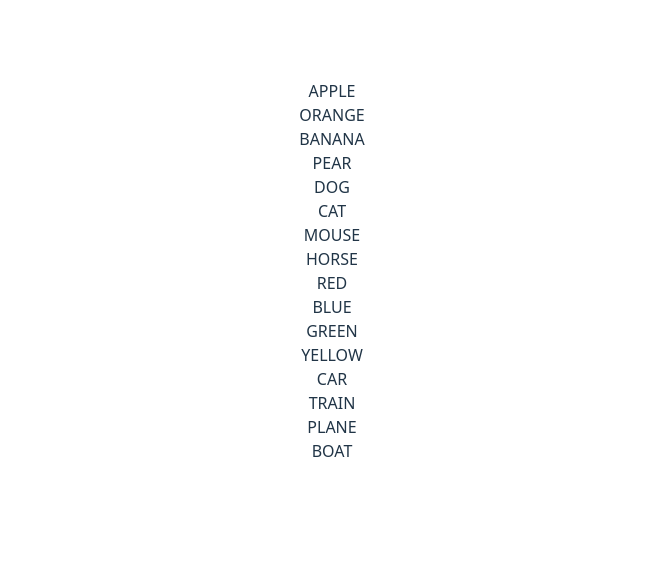
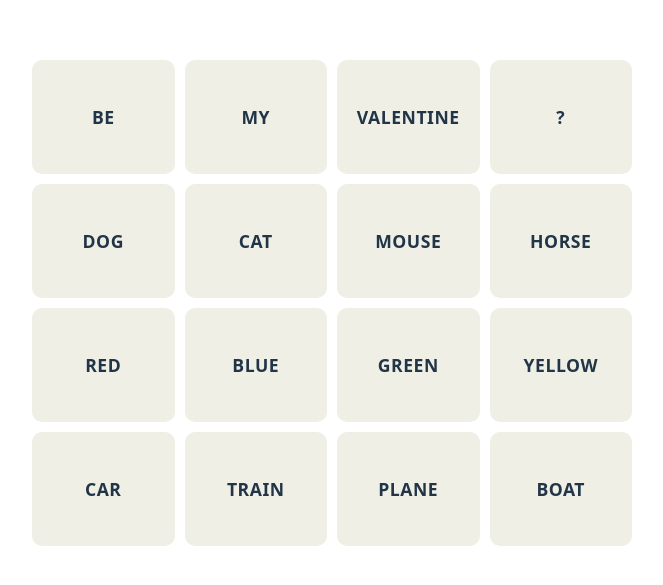
Before and after one commit to zbernales/valentine, a React (Vite) app: page / in a window 1280 px wide. Shown: the part 129-714 px from the top of the page, without its empty margins (308-971 px from the left). Built offline with nearby package versions, Linux system fonts and the light colour scheme.

Commit message:
Added connections grid

```diff
--- a/package.json
+++ b/package.json
@@ -11,7 +11,8 @@
   },
   "dependencies": {
     "react": "^19.2.0",
-    "react-dom": "^19.2.0"
+    "react-dom": "^19.2.0",
+    "react-router-dom": "^7.13.0"
   },
   "devDependencies": {
     "@eslint/js": "^9.39.1",
--- a/src/Connections.css
+++ b/src/Connections.css
@@ -0,0 +1,45 @@
+.connections-page {
+  height: 100vh;
+  display: flex;
+  justify-content: center;
+  align-items: center;
+  background-color: white;
+  font-family: system-ui, -apple-system, Segoe UI, Roboto, sans-serif;
+}
+
+.grid {
+  display: grid;
+  grid-template-columns: repeat(4, 1fr);
+  gap: 10px;
+  width: min(90vw, 600px);
+}
+
+.tile {
+  aspect-ratio: 1.25 / 1;
+  background-color: #efefe6;
+  border-radius: 10px;
+
+  display: flex;
+  justify-content: center;
+  align-items: center;
+
+  font-weight: 700;
+  font-size: 1.1rem;
+  letter-spacing: 0.03em;
+
+  cursor: pointer;
+  user-select: none;
+
+  transition:
+    background-color 0.12s ease,
+    transform 0.08s ease;
+}
+
+.tile:hover {
+  background-color: #e5e5db;
+  transform: translateY(-1px);
+}
+
+.tile:active {
+  transform: scale(0.97);
+}
--- a/src/Connections.jsx
+++ b/src/Connections.jsx
@@ -2,7 +2,7 @@ import "./Connections.css";
 
 export default function Connections() {
   const words = [
-    "APPLE", "ORANGE", "BANANA", "PEAR",
+    "BE", "MY", "VALENTINE", "?",
     "DOG", "CAT", "MOUSE", "HORSE",
     "RED", "BLUE", "GREEN", "YELLOW",
     "CAR", "TRAIN", "PLANE", "BOAT"
```
Also changed, not shown: 1 other file (tests, documents, lock files or other folders).
